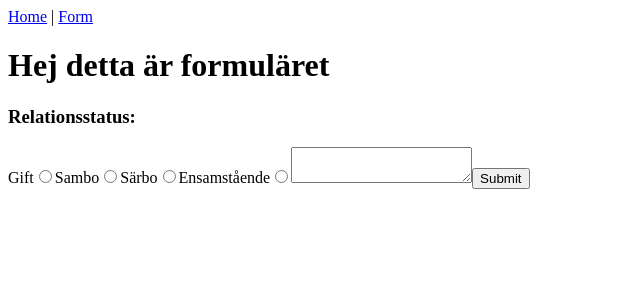
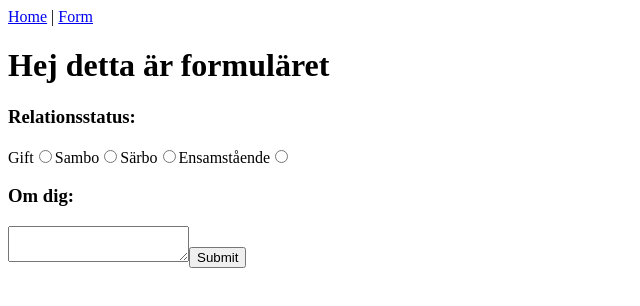
Before and after one commit to owenboy9/Vivimos, a React (Vite) app: page /form in a window 1280 px wide. Shown: the top 306 px of the page, without its empty margins (0-640 px from the left). Built offline with nearby package versions, Linux system fonts and the light colour scheme.

Commit message:
minor change

```diff
--- a/src/pages/Form.jsx
+++ b/src/pages/Form.jsx
@@ -45,6 +45,8 @@ function Form() {
           <input type="radio" name="options" value="option3" checked={selectedOption === 'option3'}
                  onChange={handleChange}/>
         </label>
+
+        <h3>Om dig:</h3>
         <textarea value={textArea} onChange={handleChange}/>
         <button type="submit">Submit</button>
       </form>
```
